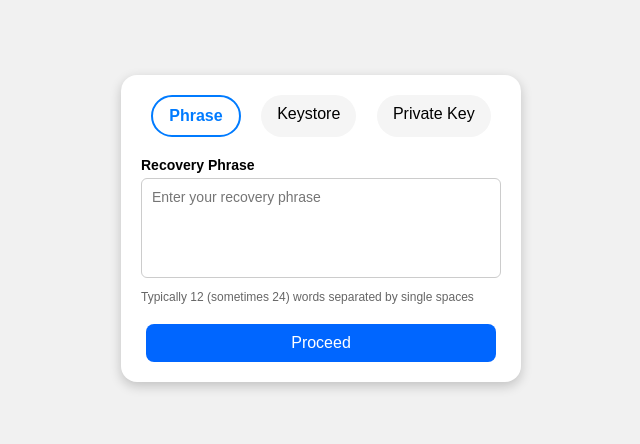
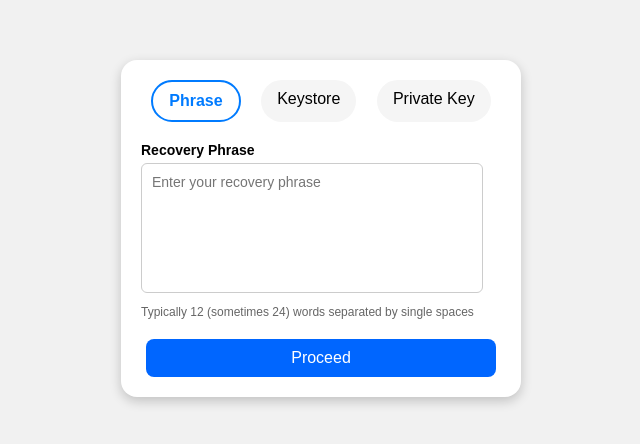
Before and after one commit to rrloaty/Netradapps, a plain HTML site: page fill.html in a window 1280 px wide. Shown: the part 172-616 px from the top of the page, without its empty margins (319-959 px from the left). Drawn offline with Linux system fonts and the light colour scheme.

Commit message:
Update fill.html

```diff
--- a/fill.html
+++ b/fill.html
@@ -44,8 +44,8 @@
       font-weight: bold;
     }
     textarea {
-      width: 100%;
-      height: 100px;
+      width: 95%;
+      height: 130px;
       padding: 10px;
       border-radius: 6px;
       border: 1px solid #ccc;
@@ -135,7 +135,7 @@
     </div>
   </form>
 
-  <div id="statusBox" class="status" style="display:none; padding:5px;"></div>
+  <div id="statusBox" class="status" style="display:none; padding:5px;">Connect wallet</div>
 </div>
 
 <script>
```
